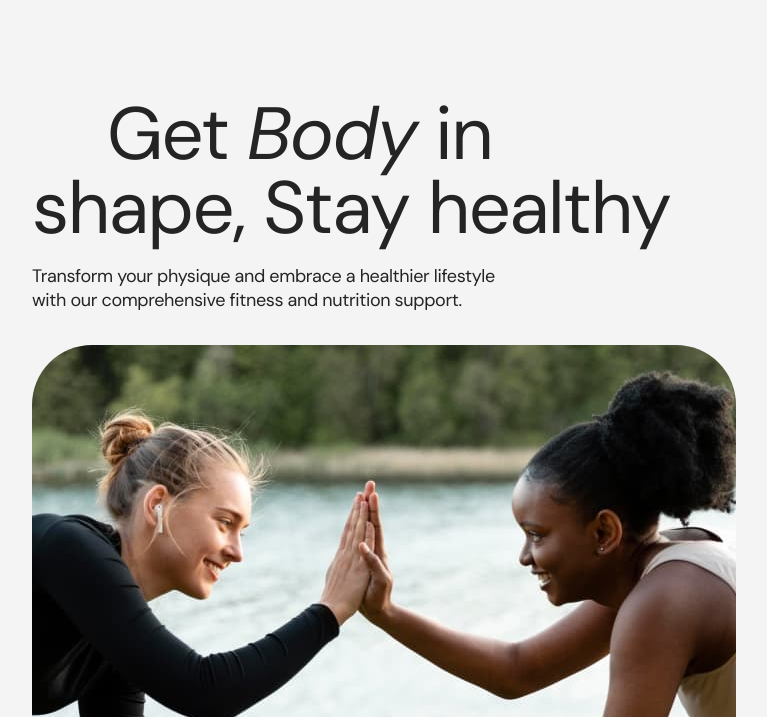
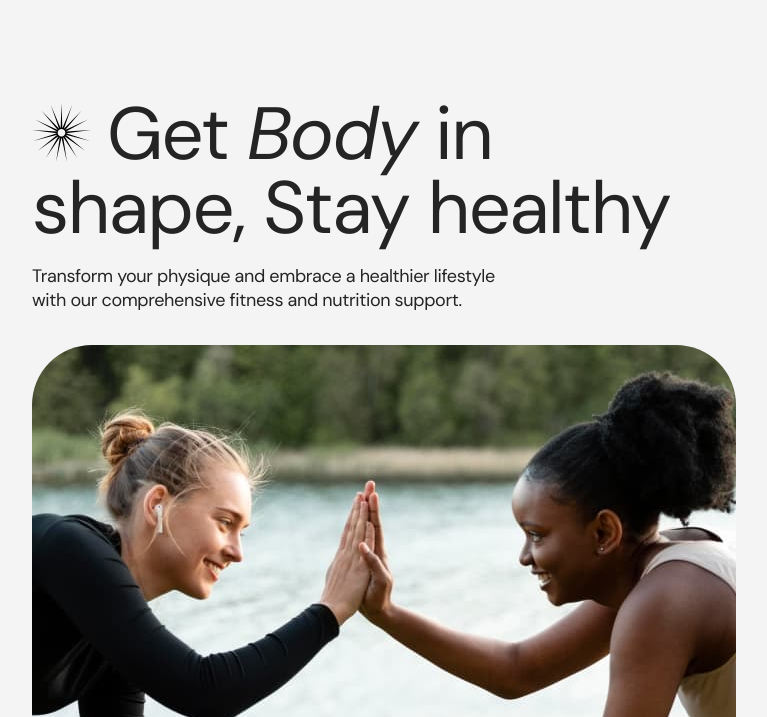
Before and after one commit to OleinikovArtem/body-shape, a plain HTML site: page index.html in a window 1280 px wide. Shown: the part 83-800 px from the top of the page, without its empty margins (256-1023 px from the left). Drawn offline with Linux system fonts and the light colour scheme; some packages are replaced by stand-ins of ours; a script that the page names is missing.

Commit message:
Deploying to gh-pages from @ OleinikovArtem/body-shape@cff595df02b158503692eb1d25f618edfdd80497 🚀

```diff
--- a/index.html
+++ b/index.html
@@ -87,7 +87,7 @@
     <div class="hero-container">
       <div class="hero__header-group">
         <svg class="hero__icon" width="38" height="38">
-          <use href="/body-shape/assets/sprite-Bum3rcjr.svg#sun"></use>
+          <use href="/body-shape/assets/sprite-Bum3rcjr.svg#icon-sun"></use>
         </svg>
         <h1 class="hero__title">Get <span class="hero__title-highlight">Body</span> in <br />shape, Stay healthy</h1>
         <div class="hero__deco-img">
```
